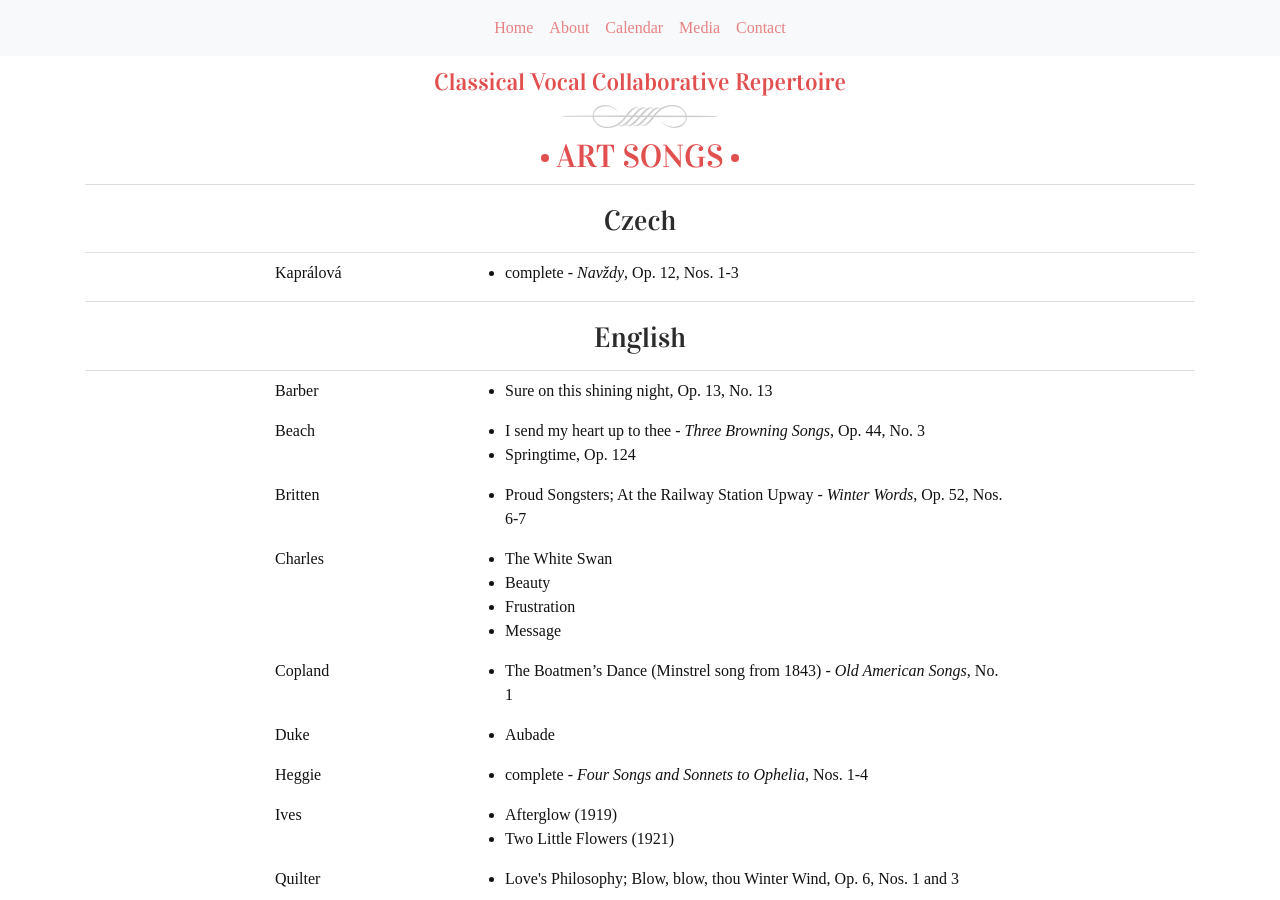
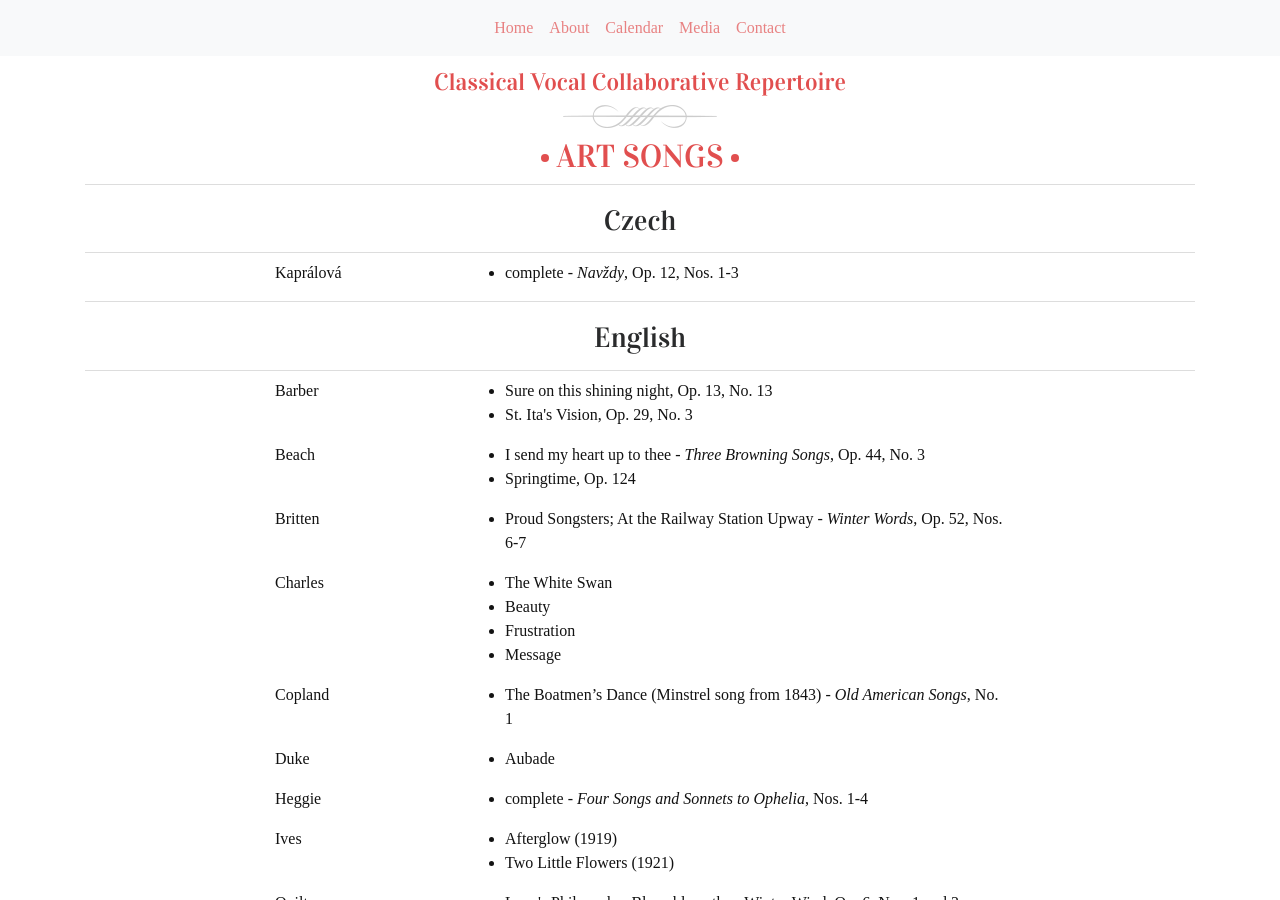
Before and after one commit to musicbygraceevelyn/musicbygraceevelyn.github.io, a Jekyll site: the page built from vocal_rep.md, in a window 1280 px wide and 900 px high. Built offline with Jekyll 4.4.1, drawn with Linux system fonts in a browser that asks for light colours; some web fonts are replaced.

```diff
--- a/vocal_rep.md
+++ b/vocal_rep.md
@@ -15,6 +15,9 @@ art_songs:
     - songs:
       - Sure on this shining night
       opus: Op. 13, No. 13
+    - songs:
+      - St. Ita's Vision
+      opus: Op. 29, No. 3
     "Beach":
     - songs:
       - I send my heart up to thee
```
Also changed, not shown: about.md (+1 -1 lines).
